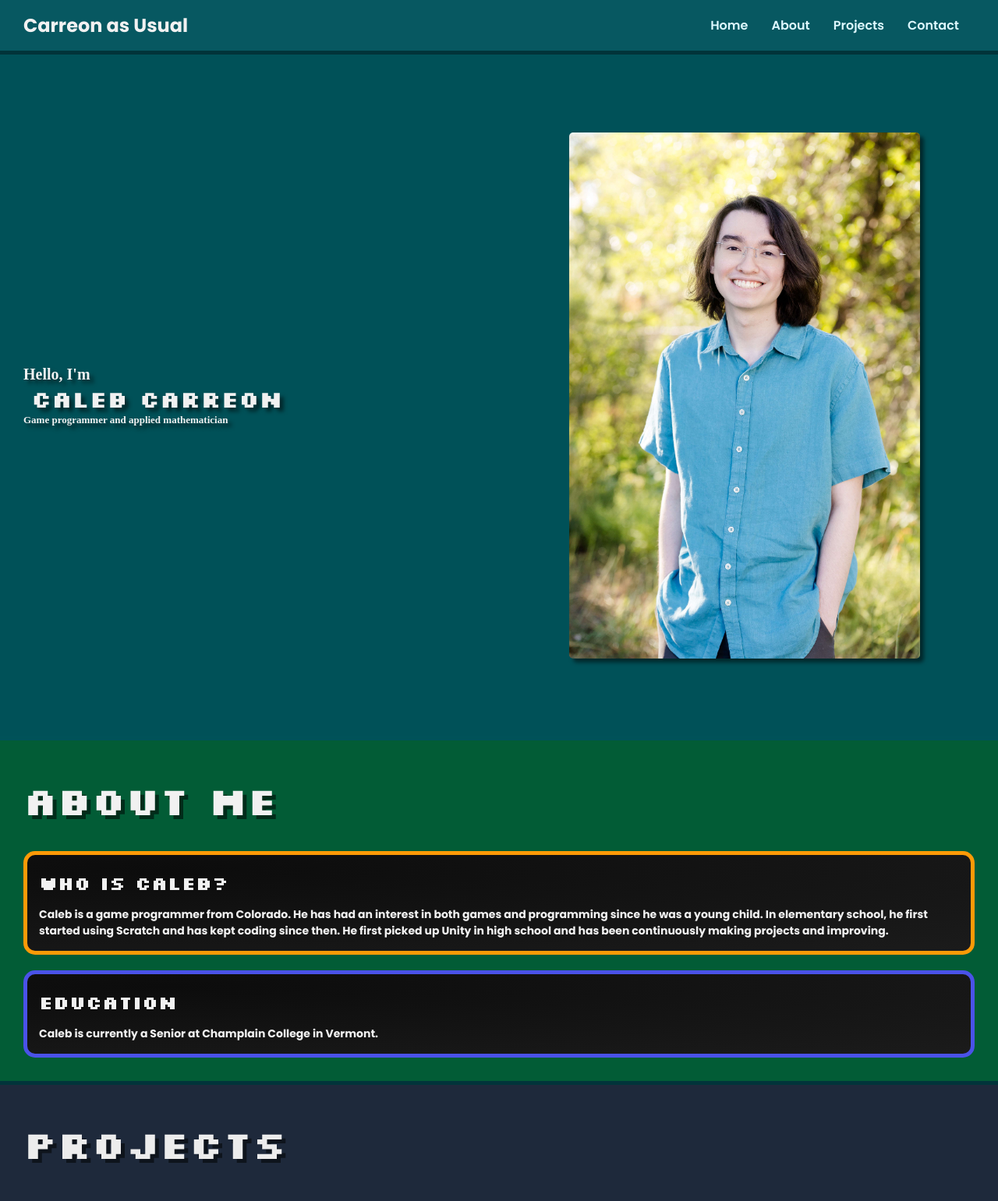
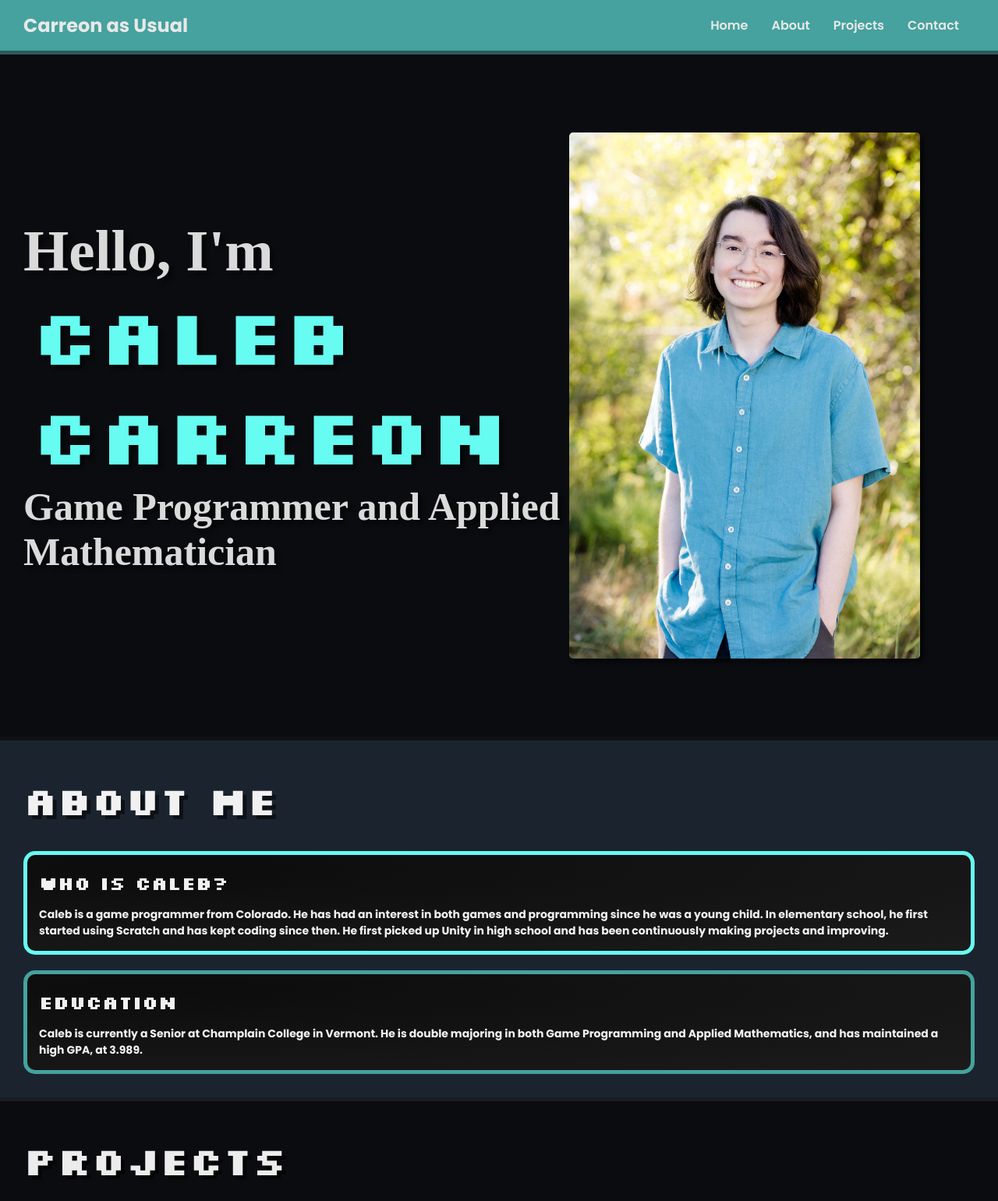
Before and after one commit to carreon-as-usual/carreon-as-usual-website, a website built with webpack: page index.html in a window 1280 px wide. Shown: the top 1541 px of the page at 78% size. Built offline with nearby package versions, Linux system fonts and the light colour scheme; a web font is replaced by a local one.

Commit message:
color refactoring

```diff
--- a/css/style.css
+++ b/css/style.css
@@ -14,14 +14,14 @@ body {
   top: 0;
   padding: 15px 30px;
   z-index: 10;
-  background: #075861;
-  color: #f1f1f1;
+  background: #45A29E;
+  color: #e8e8e8;
   font-family: 'Poppins', sans-serif;
 
   display: flex;
   align-items: center;
   justify-content: space-between;
-  border-bottom: 5px solid #01343a;
+  border-bottom: 5px solid rgb(23 23 23 / 0.5);
 }
 
 .header h2 {
@@ -35,24 +35,24 @@ body {
 }
 
 .header nav a {
-  color: #ddf8ff;
+  color: #e8e8e8;
   text-decoration: none;
 }
 
 .header nav a:hover {
-  color: #012225;
+  color: #18403e;
 }
 
 /* Home */
 
 .home {
-  background: #005158;
-  color: #f1f1f1;
+  background: #0B0C10;
+  color: #dadada;
   padding: 100px 100px 100px 30px;
   display: flex;
   justify-content: space-between;
   align-items: center;
-  border-bottom: 5px solid #01535c6b;
+  border-bottom: 5px solid rgb(23 23 23 / 0.5);
 
   position: relative;
   overflow: hidden;
@@ -60,7 +60,7 @@ body {
 
 .home h1 {
   font-family: 'Cause', ui-monospace;
-  font-size: 20px;
+  font-size: 75px;
   margin: 0;
   text-shadow: 5px 5px 5px #00000083;
 }
@@ -68,14 +68,15 @@ body {
 .home h2 {
   font-family: 'Silkscreen', ui-monospace;
   padding: 0 10px;
-  font-size: 30px;
+  font-size: 100px;
   margin: 0 0;
+  color: #66FCF1;
   text-shadow: 5px 5px 5px #00000083;
 }
 
 .home h3 {
   font-family: 'Cause', ui-monospace;
-  font-size: 13px;
+  font-size: 50px;
   margin: 0 0;
   text-shadow: 5px 5px 5px #00000083;
 }
@@ -95,10 +96,10 @@ body {
 /* About */
 
 .about {
-  background-color: #025c36;
+  background-color: #1b242e;
   color:#f1f1f1;
   padding: 10px 30px;
-  border-bottom: 5px solid #01343a;
+  border-bottom: 5px solid rgb(23 23 23 / 0.5);
 }
 
 .about-card {
@@ -138,13 +139,13 @@ body {
 /* Projects */
 
 .projects {
-  background-color: #1e293b;
+  background-color: #0B0C10;
   display: grid;
   grid-template-columns: repeat(auto-fill, minmax(280px, 1fr));
   row-gap: 10px;
   column-gap: 50px;
   padding: 10px 30px 50px;
-  border-bottom: 5px solid #01343a;
+  border-bottom: 5px solid rgb(23 23 23 / 0.5);
 }
 
 .projects h1 {
@@ -157,8 +158,9 @@ body {
 
 .project-card {
   --card-color: #0c0c0c;
+  --border-color: #1c1c1c;
   background: #d3d3d3 radial-gradient(farthest-corner at 15% 15%,var(--card-color),#1b1b1b);
-  border: 5px inset #2b2b2b;
+  border: 7px inset var(--border-color);
   border-radius: 15px;
   overflow: hidden;
   box-shadow: 6px 6px 0 #00000083;
@@ -171,7 +173,7 @@ body {
 
 .project-card:hover {
   transform: translate(0px, -10px);
-  border-color: #ffffff;
+  border-color: #66fcf1;
   box-shadow: 15px 15px 0 #00000083;
 }
 
@@ -200,7 +202,7 @@ body {
 /* Contact */
 
 .contact {
-  background-color: #e24c4c;
+  background-color: #1b242e;
   padding: 10px 30px;
 }
 
@@ -212,7 +214,7 @@ body {
 
 .contact-card {
   background:  radial-gradient(farthest-corner at 15% 15%, #0c0c0c,#1b1b1b);
-  border: 5px solid #2b2b2b;
+  border: 5px solid #0a0a0a;
   border-radius: 15px;
   overflow: hidden;
   transition: transform .3s linear, box-shadow .3s linear;
@@ -224,7 +226,7 @@ body {
 }
 
 .contact-card:hover {
-  border-color: #fa6908;
+  border-color: #66fcf1;
   transform: translate(0px, -5px);
   box-shadow: 6px 6px 0 #00000083;
 }
--- a/index.html
+++ b/index.html
@@ -22,7 +22,7 @@
   <div class="home-text">
     <h1>Hello, I'm</h1>
     <h2>Caleb Carreon</h2>
-    <h3>Game programmer and applied mathematician</h3>
+    <h3>Game Programmer and Applied Mathematician</h3>
   </div>
   <img
           class="photo"
@@ -34,7 +34,7 @@
 <div class="about" id= "about">
   <h1>About Me</h1>
   <!-- Intro card -->
-  <a class="about-card" style="--outline-color: #fc9a07">
+  <a class="about-card" style="--outline-color: #66fcf1">
     <h2>Who is Caleb?</h2>
     <h3>Caleb is a game programmer from Colorado.
       He has had an interest in both games and programming since he was a young child.
@@ -42,9 +42,9 @@
       He first picked up Unity in high school and has been continuously making projects and improving.</h3>
   </a>
   <!-- Education card -->
-  <a class="about-card" style="--outline-color: #4a52e8">
+  <a class="about-card" style="--outline-color: #45a29e">
     <h2>Education</h2>
-    <h3>Caleb is currently a Senior at Champlain College in Vermont.  </h3>
+    <h3>Caleb is currently a Senior at Champlain College in Vermont. He is double majoring in both Game Programming and Applied Mathematics, and has maintained a high GPA, at 3.989.</h3>
   </a>
 </div>
 <!-- Projects section -->
@@ -52,7 +52,7 @@
   <h1>Projects</h1>
 
   <!-- An Arm, a Leg, and a Torso card-->
-  <a class ="project-card" href="https://carreon-as-usual.itch.io/an-arm-a-leg-and-a-torso" style="--card-color: #0f2f33">
+  <a class ="project-card" href="https://carreon-as-usual.itch.io/an-arm-a-leg-and-a-torso" style="--card-color: #022327; --border-color: #001317">
     <!-- Project card image-->
     <img
             class="project-card-img"
@@ -66,7 +66,7 @@
   </a>
 
   <!-- Disrepair card-->
-  <a class ="project-card" href="https://bladex7.itch.io/disrepair" style="--card-color: #3d312b">
+  <a class ="project-card" href="https://bladex7.itch.io/disrepair" style="--card-color: #3d312b; --border-color: #150f08">
     <!-- Project card image-->
     <img
             class="project-card-img"
@@ -80,7 +80,7 @@
   </a>
 
   <!-- Utility AI Sim card-->
-  <a class ="project-card" href="https://carreon-as-usual.itch.io/life-sim" style="--card-color: #106887">
+  <a class="project-card" href="https://carreon-as-usual.itch.io/life-sim" style="--card-color: #106887; --border-color: #00222e">
     <!-- Project card image-->
     <img
             class="project-card-img"
@@ -94,7 +94,7 @@
   </a>
 
   <!-- Fake it Till You Make a Dinosaur card-->
-  <a class ="project-card" href="https://carreon-as-usual.itch.io/fake-it-till-you-make-a-dinosaur" style="--card-color: #ae8561">
+  <a class ="project-card" href="https://carreon-as-usual.itch.io/fake-it-till-you-make-a-dinosaur" style="--card-color: #ae8561; --border-color: #2e1802">
     <!-- Project card image-->
     <img
             class="project-card-img"
```
Also changed, not shown: favicon.ico.
